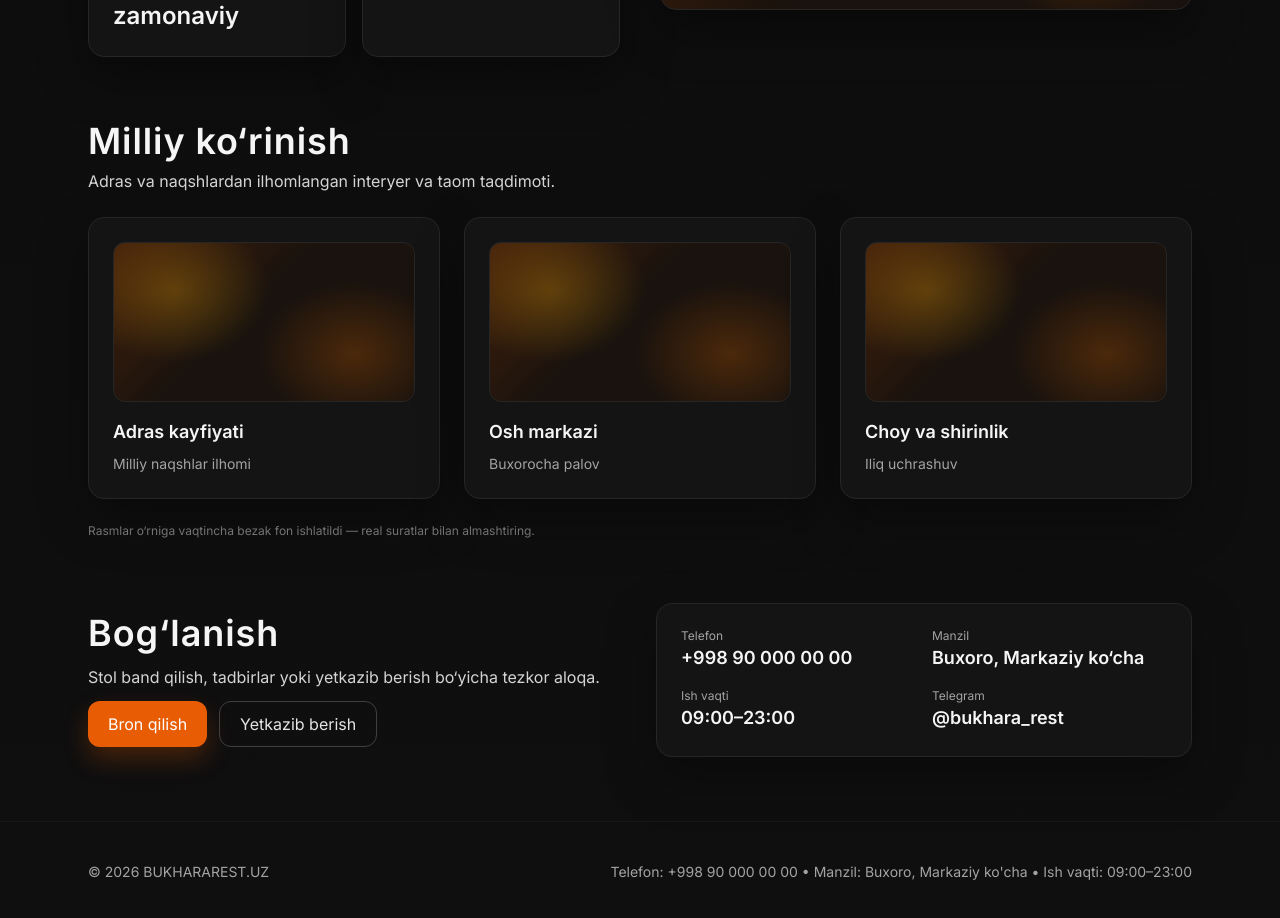
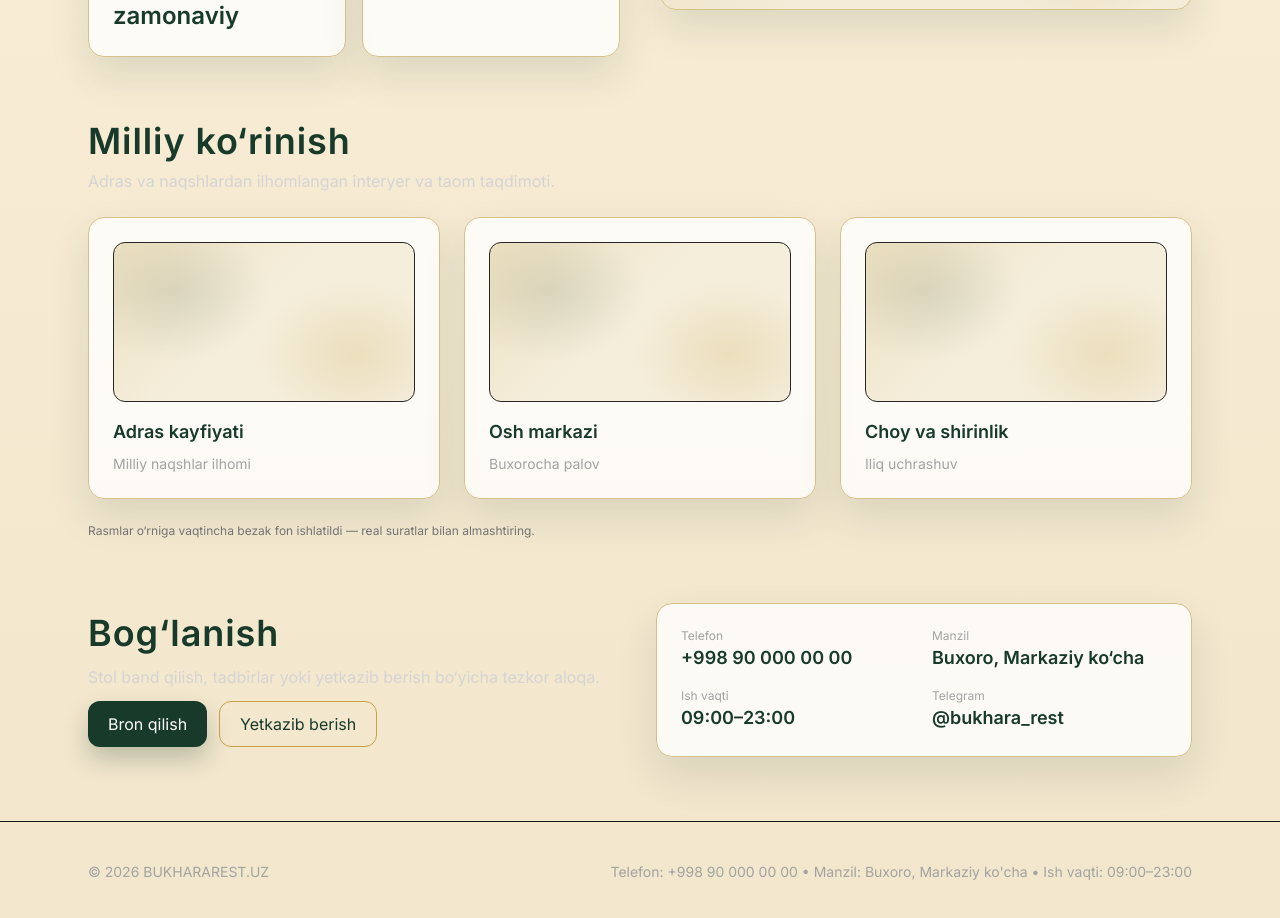
Before and after one commit to khojiyev225/bukhararestuz, a Next.js app in the folder apps/web/: page / in a window 1280 px wide. Shown: the part 1280-2198 px from the top of the page. Built offline with nearby package versions, Linux system fonts and the light colour scheme.

Commit message:
Add Firebase auth and improve theme

```diff
--- a/apps/web/app/globals.css
+++ b/apps/web/app/globals.css
@@ -7,10 +7,10 @@
 }
 
 body {
-  @apply text-neutral-100;
-  background: radial-gradient(1200px 600px at 15% -10%, rgba(232,93,4,0.18), transparent 55%),
-    radial-gradient(900px 500px at 85% -5%, rgba(255,193,7,0.12), transparent 50%),
-    linear-gradient(180deg, #0b0b0b 0%, #0f0f0f 100%);
+  @apply text-[#173a2a];
+  background: radial-gradient(1200px 600px at 10% -10%, rgba(201,161,69,0.18), transparent 55%),
+    radial-gradient(900px 500px at 90% -5%, rgba(15,42,27,0.12), transparent 50%),
+    linear-gradient(180deg, #fff6df 0%, #f2e6cc 100%);
 }
 
 .section {
@@ -26,46 +26,46 @@ body {
 }
 
 .card {
-  @apply bg-neutral-900/70 border border-neutral-800 rounded-2xl p-6 shadow-xl;
-  box-shadow: 0 20px 50px rgba(0, 0, 0, 0.35);
+  @apply bg-white/80 border border-[#d8c08a] rounded-2xl p-6 shadow-xl;
+  box-shadow: 0 18px 40px rgba(23, 58, 42, 0.12);
 }
 
 .button {
-  @apply inline-flex items-center justify-center gap-2 rounded-xl bg-brand-500 px-5 py-2.5 text-white hover:bg-brand-700 transition;
-  box-shadow: 0 12px 24px rgba(232, 93, 4, 0.25);
+  @apply inline-flex items-center justify-center gap-2 rounded-xl bg-[#173a2a] px-5 py-2.5 text-white hover:bg-[#0f2a1b] transition;
+  box-shadow: 0 12px 24px rgba(23, 58, 42, 0.25);
 }
 
 .button-outline {
-  @apply inline-flex items-center justify-center gap-2 rounded-xl border border-neutral-700 px-5 py-2.5 text-neutral-200 hover:border-brand-500 transition;
+  @apply inline-flex items-center justify-center gap-2 rounded-xl border border-[#c9a145] px-5 py-2.5 text-[#173a2a] hover:border-[#173a2a] transition;
 }
 
 .input {
-  @apply w-full bg-neutral-950 border border-neutral-800 rounded-xl px-4 py-3 text-neutral-100 placeholder:text-neutral-500 focus:outline-none focus:border-brand-500;
+  @apply w-full bg-white border border-[#d8c08a] rounded-xl px-4 py-3 text-[#173a2a] placeholder:text-[#7a6b3b] focus:outline-none focus:border-[#c9a145];
 }
 
 .textarea {
-  @apply w-full bg-neutral-950 border border-neutral-800 rounded-xl px-4 py-3 text-neutral-100 placeholder:text-neutral-500 focus:outline-none focus:border-brand-500;
+  @apply w-full bg-white border border-[#d8c08a] rounded-xl px-4 py-3 text-[#173a2a] placeholder:text-[#7a6b3b] focus:outline-none focus:border-[#c9a145];
 }
 
 .badge {
-  @apply inline-flex items-center gap-2 rounded-full border border-neutral-800 bg-neutral-900/60 px-4 py-1 text-xs uppercase tracking-[0.2em] text-neutral-300;
+  @apply inline-flex items-center gap-2 rounded-full border border-[#d8c08a] bg-white/70 px-4 py-1 text-xs uppercase tracking-[0.2em] text-[#6b5a2b];
 }
 
 .page-hero {
   @apply card;
-  background: linear-gradient(135deg, rgba(232, 93, 4, 0.18), rgba(15, 15, 15, 0.9));
-  border: 1px solid rgba(255, 255, 255, 0.06);
+  background: linear-gradient(135deg, rgba(201, 161, 69, 0.18), rgba(255, 255, 255, 0.9));
+  border: 1px solid rgba(201, 161, 69, 0.4);
 }
 
 .stat-card {
   @apply card;
-  background: linear-gradient(180deg, rgba(255, 193, 7, 0.08), rgba(10, 10, 10, 0.7));
+  background: linear-gradient(180deg, rgba(201, 161, 69, 0.12), rgba(255, 255, 255, 0.8));
 }
 
 .pattern-adras {
   background-image:
-    linear-gradient(135deg, rgba(232, 93, 4, 0.25) 0%, rgba(232, 93, 4, 0.05) 45%),
-    radial-gradient(160px 120px at 20% 30%, rgba(255, 193, 7, 0.25), transparent 60%),
-    radial-gradient(160px 120px at 80% 70%, rgba(255, 122, 0, 0.22), transparent 60%);
-  background-color: rgba(14, 14, 14, 0.9);
+    linear-gradient(135deg, rgba(201, 161, 69, 0.22) 0%, rgba(201, 161, 69, 0.05) 45%),
+    radial-gradient(160px 120px at 20% 30%, rgba(23, 58, 42, 0.12), transparent 60%),
+    radial-gradient(160px 120px at 80% 70%, rgba(201, 161, 69, 0.2), transparent 60%);
+  background-color: rgba(247, 241, 225, 0.9);
 }
--- a/apps/web/app/login/page.tsx
+++ b/apps/web/app/login/page.tsx
@@ -1,8 +1,8 @@
 'use client';
 
 import { useState } from 'react';
-import { signInWithPopup, signInWithPhoneNumber, RecaptchaVerifier } from 'firebase/auth';
-import { auth, googleProvider, appleProvider, firebaseReady } from '../../lib/firebase';
+import { signInWithPopup, signInWithPhoneNumber } from 'firebase/auth';
+import { auth, googleProvider, firebaseReady, createRecaptcha } from '../../lib/firebase';
 
 export default function LoginPage() {
   const [phone, setPhone] = useState('');
@@ -10,11 +10,8 @@ export default function LoginPage() {
   const [confirmation, setConfirmation] = useState<any>(null);
 
   const setupRecaptcha = () => {
-    if (!auth) return null;
     if (!(window as any).recaptchaVerifier) {
-      (window as any).recaptchaVerifier = new RecaptchaVerifier(auth, 'recaptcha-container', {
-        size: 'invisible'
-      });
+      (window as any).recaptchaVerifier = createRecaptcha('recaptcha-container');
     }
     return (window as any).recaptchaVerifier;
   };
@@ -41,7 +38,7 @@ export default function LoginPage() {
       </div>
       <div className="max-w-xl mx-auto card">
         <h1 className="text-2xl font-semibold">Kirish</h1>
-        <p className="text-sm text-neutral-400 mt-2">Telefon, Google yoki Apple orqali.</p>
+        <p className="text-sm text-neutral-400 mt-2">Telefon yoki Google orqali.</p>
 
         {!firebaseReady ? (
           <div className="mt-6 text-sm text-red-300">
@@ -67,7 +64,6 @@ export default function LoginPage() {
 
             <div className="grid md:grid-cols-2 gap-3">
               <button className="button-outline" onClick={() => auth && googleProvider && signInWithPopup(auth, googleProvider)}>Google</button>
-              <button className="button-outline" onClick={() => auth && appleProvider && signInWithPopup(auth, appleProvider)}>Apple</button>
             </div>
           </div>
         )}
```
Also changed, not shown: apps/web/lib/firebase.ts (+8 -3 lines).
